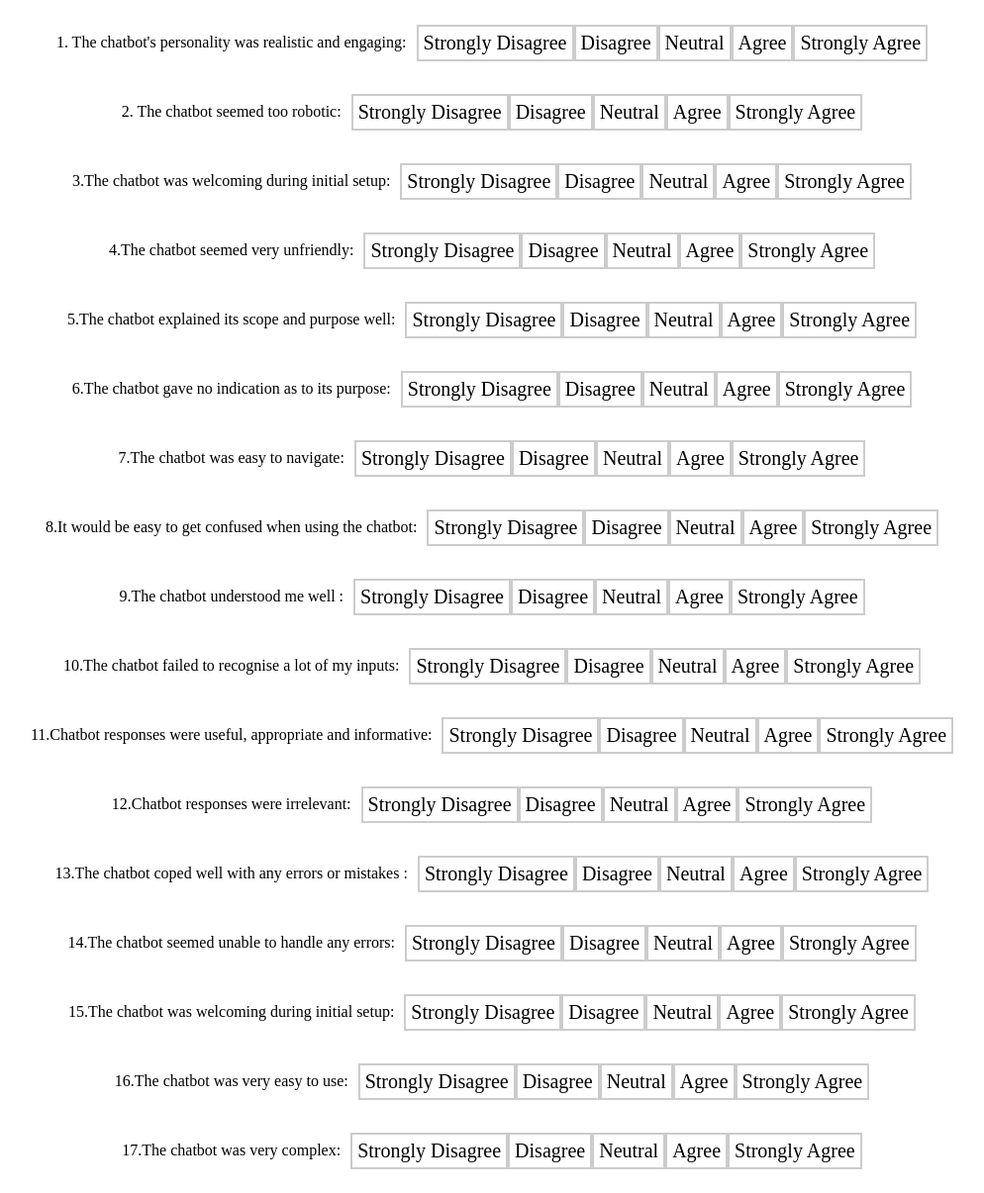
After one commit to sasidn/MD_AI, a Flask app: template templates/feedback.html in a window 1280 px wide. The commit adds this page. Shown: the whole page at 99% size, without its empty margins (143-1137 px from the left). Run offline with Flask 3, Linux system fonts and the light colour scheme; the template is opened without the code that fills it, so the values that code supplies are empty.

Commit message:
changes on 24

```diff
--- /dev/null
+++ b/templates/feedback.html
@@ -0,0 +1,281 @@
+<!DOCTYPE html>
+<html>
+<head>
+    <title>Chatbot Feedback</title>
+  <style>
+        form {
+            display: flex;
+            flex-direction: column;
+            align-items: center;
+        }
+        .question-container {
+            display: flex;
+            align-items: center;
+            margin: 10px 0;
+        }
+        .question-label {
+            margin-right: 10px;
+        }
+        .radio-label {
+            content: "\25A2";
+            font-size: 20px;
+            padding: 5px;
+            border: 2px solid #ccc;
+            display: inline-block;
+            cursor: pointer;
+            transition: background-color 0.3s, border-color 0.3s, color 0.3s;
+        }
+        .radio-input {
+            display: none;
+        }
+        .radio-label.selected {
+            content: "\25A3";
+            background-color: #3498db;
+            border-color: #3498db;
+            color: #fff;
+        }
+  </style>
+</head>
+<body>
+    <form>
+        <div class="question-container">
+            <p class="question-label">1. The chatbot's personality was realistic and engaging:</p>
+            <input type="radio" name="q1" value="1" id="q1_1" class="radio-input">
+            <label for="q1_1" class="radio-label">Strongly Disagree</label>
+            <input type="radio" name="q1" value="2" id="q1_2" class="radio-input">
+            <label for="q1_2" class="radio-label">Disagree</label>
+            <input type="radio" name="q1" value="3" id="q1_3" class="radio-input">
+            <label for="q1_3" class="radio-label">Neutral</label>
+            <input type="radio" name="q1" value="4" id="q1_4" class="radio-input">
+            <label for="q1_4" class="radio-label">Agree</label>
+            <input type="radio" name="q1" value="5" id="q1_5" class="radio-input">
+            <label for="q1_5" class="radio-label">Strongly Agree</label>
+        </div>
+        <div class="question-container">
+            <p class="question-label">2. The chatbot seemed too robotic:</p>
+            <input type="radio" name="q1" value="1" id="q1_1" class="radio-input">
+            <label for="q1_1" class="radio-label">Strongly Disagree</label>
+            <input type="radio" name="q1" value="2" id="q1_2" class="radio-input">
+            <label for="q1_2" class="radio-label">Disagree</label>
+            <input type="radio" name="q1" value="3" id="q1_3" class="radio-input">
+            <label for="q1_3" class="radio-label">Neutral</label>
+            <input type="radio" name="q1" value="4" id="q1_4" class="radio-input">
+            <label for="q1_4" class="radio-label">Agree</label>
+            <input type="radio" name="q1" value="5" id="q1_5" class="radio-input">
+            <label for="q1_5" class="radio-label">Strongly Agree</label>
+        </div>
+        <div class="question-container">
+              <p class="question-label">3.The chatbot was welcoming during initial setup:</p>
+              <input type="radio" name="q1" value="1" id="q1_1" class="radio-input">
+              <label for="q1_1" class="radio-label">Strongly Disagree</label>
+              <input type="radio" name="q1" value="2" id="q1_2" class="radio-input">
+              <label for="q1_2" class="radio-label">Disagree</label>
+              <input type="radio" name="q1" value="3" id="q1_3" class="radio-input">
+              <label for="q1_3" class="radio-label">Neutral</label>
+              <input type="radio" name="q1" value="4" id="q1_4" class="radio-input">
+              <label for="q1_4" class="radio-label">Agree</label>
+              <input type="radio" name="q1" value="5" id="q1_5" class="radio-input">
+              <label for="q1_5" class="radio-label">Strongly Agree</label>
+        </div>
+        <div class="question-container">
+              <p class="question-label">4.The chatbot seemed very unfriendly:</p>
+              <input type="radio" name="q1" value="1" id="q1_1" class="radio-input">
+              <label for="q1_1" class="radio-label">Strongly Disagree</label>
+              <input type="radio" name="q1" value="2" id="q1_2" class="radio-input">
+              <label for="q1_2" class="radio-label">Disagree</label>
+              <input type="radio" name="q1" value="3" id="q1_3" class="radio-input">
+              <label for="q1_3" class="radio-label">Neutral</label>
+              <input type="radio" name="q1" value="4" id="q1_4" class="radio-input">
+              <label for="q1_4" class="radio-label">Agree</label>
+              <input type="radio" name="q1" value="5" id="q1_5" class="radio-input">
+              <label for="q1_5" class="radio-label">Strongly Agree</label>
+        </div>
+        <div class="question-container">
+              <p class="question-label">5.The chatbot explained its scope and purpose well:</p>
+              <input type="radio" name="q1" value="1" id="q1_1" class="radio-input">
+              <label for="q1_1" class="radio-label">Strongly Disagree</label>
+              <input type="radio" name="q1" value="2" id="q1_2" class="radio-input">
+              <label for="q1_2" class="radio-label">Disagree</label>
+              <input type="radio" name="q1" value="3" id="q1_3" class="radio-input">
+              <label for="q1_3" class="radio-label">Neutral</label>
+              <input type="radio" name="q1" value="4" id="q1_4" class="radio-input">
+              <label for="q1_4" class="radio-label">Agree</label>
+              <input type="radio" name="q1" value="5" id="q1_5" class="radio-input">
+              <label for="q1_5" class="radio-label">Strongly Agree</label>
+        </div>
+        <div class="question-container">
+              <p class="question-label">6.The chatbot gave no indication as to its purpose:</p>
+              <input type="radio" name="q1" value="1" id="q1_1" class="radio-input">
+              <label for="q1_1" class="radio-label">Strongly Disagree</label>
+              <input type="radio" name="q1" value="2" id="q1_2" class="radio-input">
+              <label for="q1_2" class="radio-label">Disagree</label>
+              <input type="radio" name="q1" value="3" id="q1_3" class="radio-input">
+              <label for="q1_3" class="radio-label">Neutral</label>
+              <input type="radio" name="q1" value="4" id="q1_4" class="radio-input">
+              <label for="q1_4" class="radio-label">Agree</label>
+              <input type="radio" name="q1" value="5" id="q1_5" class="radio-input">
+              <label for="q1_5" class="radio-label">Strongly Agree</label>
+        </div>
+        <div class="question-container">
+              <p class="question-label">7.The chatbot was easy to navigate:</p>
+              <input type="radio" name="q1" value="1" id="q1_1" class="radio-input">
+              <label for="q1_1" class="radio-label">Strongly Disagree</label>
+              <input type="radio" name="q1" value="2" id="q1_2" class="radio-input">
+              <label for="q1_2" class="radio-label">Disagree</label>
+              <input type="radio" name="q1" value="3" id="q1_3" class="radio-input">
+              <label for="q1_3" class="radio-label">Neutral</label>
+              <input type="radio" name="q1" value="4" id="q1_4" class="radio-input">
+              <label for="q1_4" class="radio-label">Agree</label>
+              <input type="radio" name="q1" value="5" id="q1_5" class="radio-input">
+              <label for="q1_5" class="radio-label">Strongly Agree</label>
+        </div>
+        <div class="question-container">
+              <p class="question-label">8.It would be easy to get confused when using the chatbot:</p>
+              <input type="radio" name="q1" value="1" id="q1_1" class="radio-input">
+              <label for="q1_1" class="radio-label">Strongly Disagree</label>
+              <input type="radio" name="q1" value="2" id="q1_2" class="radio-input">
+              <label for="q1_2" class="radio-label">Disagree</label>
+              <input type="radio" name="q1" value="3" id="q1_3" class="radio-input">
+              <label for="q1_3" class="radio-label">Neutral</label>
+              <input type="radio" name="q1" value="4" id="q1_4" class="radio-input">
+              <label for="q1_4" class="radio-label">Agree</label>
+              <input type="radio" name="q1" value="5" id="q1_5" class="radio-input">
+              <label for="q1_5" class="radio-label">Strongly Agree</label>
+        </div>
+        <div class="question-container">
+              <p class="question-label">9.The chatbot understood me well :</p>
+              <input type="radio" name="q1" value="1" id="q1_1" class="radio-input">
+              <label for="q1_1" class="radio-label">Strongly Disagree</label>
+              <input type="radio" name="q1" value="2" id="q1_2" class="radio-input">
+              <label for="q1_2" class="radio-label">Disagree</label>
+              <input type="radio" name="q1" value="3" id="q1_3" class="radio-input">
+              <label for="q1_3" class="radio-label">Neutral</label>
+              <input type="radio" name="q1" value="4" id="q1_4" class="radio-input">
+              <label for="q1_4" class="radio-label">Agree</label>
+              <input type="radio" name="q1" value="5" id="q1_5" class="radio-input">
+              <label for="q1_5" class="radio-label">Strongly Agree</label>
+        </div>
+        <div class="question-container">
+              <p class="question-label">10.The chatbot failed to recognise a lot of my inputs:</p>
+              <input type="radio" name="q1" value="1" id="q1_1" class="radio-input">
+              <label for="q1_1" class="radio-label">Strongly Disagree</label>
+              <input type="radio" name="q1" value="2" id="q1_2" class="radio-input">
+              <label for="q1_2" class="radio-label">Disagree</label>
+              <input type="radio" name="q1" value="3" id="q1_3" class="radio-input">
+              <label for="q1_3" class="radio-label">Neutral</label>
+              <input type="radio" name="q1" value="4" id="q1_4" class="radio-input">
+              <label for="q1_4" class="radio-label">Agree</label>
+              <input type="radio" name="q1" value="5" id="q1_5" class="radio-input">
+              <label for="q1_5" class="radio-label">Strongly Agree</label>
+        </div>
+        <div class="question-container">
+              <p class="question-label">11.Chatbot responses were useful, appropriate and informative:</p>
+              <input type="radio" name="q1" value="1" id="q1_1" class="radio-input">
+              <label for="q1_1" class="radio-label">Strongly Disagree</label>
+              <input type="radio" name="q1" value="2" id="q1_2" class="radio-input">
+              <label for="q1_2" class="radio-label">Disagree</label>
+              <input type="radio" name="q1" value="3" id="q1_3" class="radio-input">
+              <label for="q1_3" class="radio-label">Neutral</label>
+              <input type="radio" name="q1" value="4" id="q1_4" class="radio-input">
+              <label for="q1_4" class="radio-label">Agree</label>
+              <input type="radio" name="q1" value="5" id="q1_5" class="radio-input">
+              <label for="q1_5" class="radio-label">Strongly Agree</label>
+        </div>
+        <div class="question-container">
+              <p class="question-label">12.Chatbot responses were irrelevant:</p>
+              <input type="radio" name="q1" value="1" id="q1_1" class="radio-input">
+              <label for="q1_1" class="radio-label">Strongly Disagree</label>
+              <input type="radio" name="q1" value="2" id="q1_2" class="radio-input">
+              <label for="q1_2" class="radio-label">Disagree</label>
+              <input type="radio" name="q1" value="3" id="q1_3" class="radio-input">
+              <label for="q1_3" class="radio-label">Neutral</label>
+              <input type="radio" name="q1" value="4" id="q1_4" class="radio-input">
+              <label for="q1_4" class="radio-label">Agree</label>
+              <input type="radio" name="q1" value="5" id="q1_5" class="radio-input">
+              <label for="q1_5" class="radio-label">Strongly Agree</label>
+        </div>
+        <div class="question-container">
+              <p class="question-label">13.The chatbot coped well with any errors or mistakes :</p>
+              <input type="radio" name="q1" value="1" id="q1_1" class="radio-input">
+              <label for="q1_1" class="radio-label">Strongly Disagree</label>
+              <input type="radio" name="q1" value="2" id="q1_2" class="radio-input">
+              <label for="q1_2" class="radio-label">Disagree</label>
+              <input type="radio" name="q1" value="3" id="q1_3" class="radio-input">
+              <label for="q1_3" class="radio-label">Neutral</label>
+              <input type="radio" name="q1" value="4" id="q1_4" class="radio-input">
+              <label for="q1_4" class="radio-label">Agree</label>
+              <input type="radio" name="q1" value="5" id="q1_5" class="radio-input">
+              <label for="q1_5" class="radio-label">Strongly Agree</label>
+        </div>
+        <div class="question-container">
+              <p class="question-label">14.The chatbot seemed unable to handle any errors:</p>
+              <input type="radio" name="q1" value="1" id="q1_1" class="radio-input">
+              <label for="q1_1" class="radio-label">Strongly Disagree</label>
+              <input type="radio" name="q1" value="2" id="q1_2" class="radio-input">
+              <label for="q1_2" class="radio-label">Disagree</label>
+              <input type="radio" name="q1" value="3" id="q1_3" class="radio-input">
+              <label for="q1_3" class="radio-label">Neutral</label>
+              <input type="radio" name="q1" value="4" id="q1_4" class="radio-input">
+              <label for="q1_4" class="radio-label">Agree</label>
+              <input type="radio" name="q1" value="5" id="q1_5" class="radio-input">
+              <label for="q1_5" class="radio-label">Strongly Agree</label>
+        </div>
+        <div class="question-container">
+              <p class="question-label">15.The chatbot was welcoming during initial setup:</p>
+              <input type="radio" name="q1" value="1" id="q1_1" class="radio-input">
+              <label for="q1_1" class="radio-label">Strongly Disagree</label>
+              <input type="radio" name="q1" value="2" id="q1_2" class="radio-input">
+              <label for="q1_2" class="radio-label">Disagree</label>
+              <input type="radio" name="q1" value="3" id="q1_3" class="radio-input">
+              <label for="q1_3" class="radio-label">Neutral</label>
+              <input type="radio" name="q1" value="4" id="q1_4" class="radio-input">
+              <label for="q1_4" class="radio-label">Agree</label>
+              <input type="radio" name="q1" value="5" id="q1_5" class="radio-input">
+              <label for="q1_5" class="radio-label">Strongly Agree</label>
+        </div>
+        <div class="question-container">
+              <p class="question-label">16.The chatbot was very easy to use:</p>
+              <input type="radio" name="q1" value="1" id="q1_1" class="radio-input">
+              <label for="q1_1" class="radio-label">Strongly Disagree</label>
+              <input type="radio" name="q1" value="2" id="q1_2" class="radio-input">
+              <label for="q1_2" class="radio-label">Disagree</label>
+              <input type="radio" name="q1" value="3" id="q1_3" class="radio-input">
+              <label for="q1_3" class="radio-label">Neutral</label>
+              <input type="radio" name="q1" value="4" id="q1_4" class="radio-input">
+              <label for="q1_4" class="radio-label">Agree</label>
+              <input type="radio" name="q1" value="5" id="q1_5" class="radio-input">
+              <label for="q1_5" class="radio-label">Strongly Agree</label>
+        </div>
+        <div class="question-container">
+              <p class="question-label">17.The chatbot was very complex:</p>
+              <input type="radio" name="q1" value="1" id="q1_1" class="radio-input">
+              <label for="q1_1" class="radio-label">Strongly Disagree</label>
+              <input type="radio" name="q1" value="2" id="q1_2" class="radio-input">
+              <label for="q1_2" class="radio-label">Disagree</label>
+              <input type="radio" name="q1" value="3" id="q1_3" class="radio-input">
+              <label for="q1_3" class="radio-label">Neutral</label>
+              <input type="radio" name="q1" value="4" id="q1_4" class="radio-input">
+              <label for="q1_4" class="radio-label">Agree</label>
+              <input type="radio" name="q1" value="5" id="q1_5" class="radio-input">
+              <label for="q1_5" class="radio-label">Strongly Agree</label>
+        </div>
+
+
+    </form>
+    <script>
+        const form = document.querySelector("form");
+        const labels = form.querySelectorAll(".radio-label");
+
+        labels.forEach((label, index) => {
+            label.addEventListener("click", () => {
+                form.querySelector(`input[name="q${index + 1}"]`).checked = true;
+                label.classList.add("selected");
+                if (index === labels.length - 1) {
+                    setTimeout(() => form.submit(), 500);
+                }
+            });
+        });
+    </script>
+
+</body>
+</html>
```
Also changed, not shown: templates/exercise.html (+9 -9 lines), templates/food.html (+70 -95 lines), templates/recommendation.html (+5 -15 lines).
